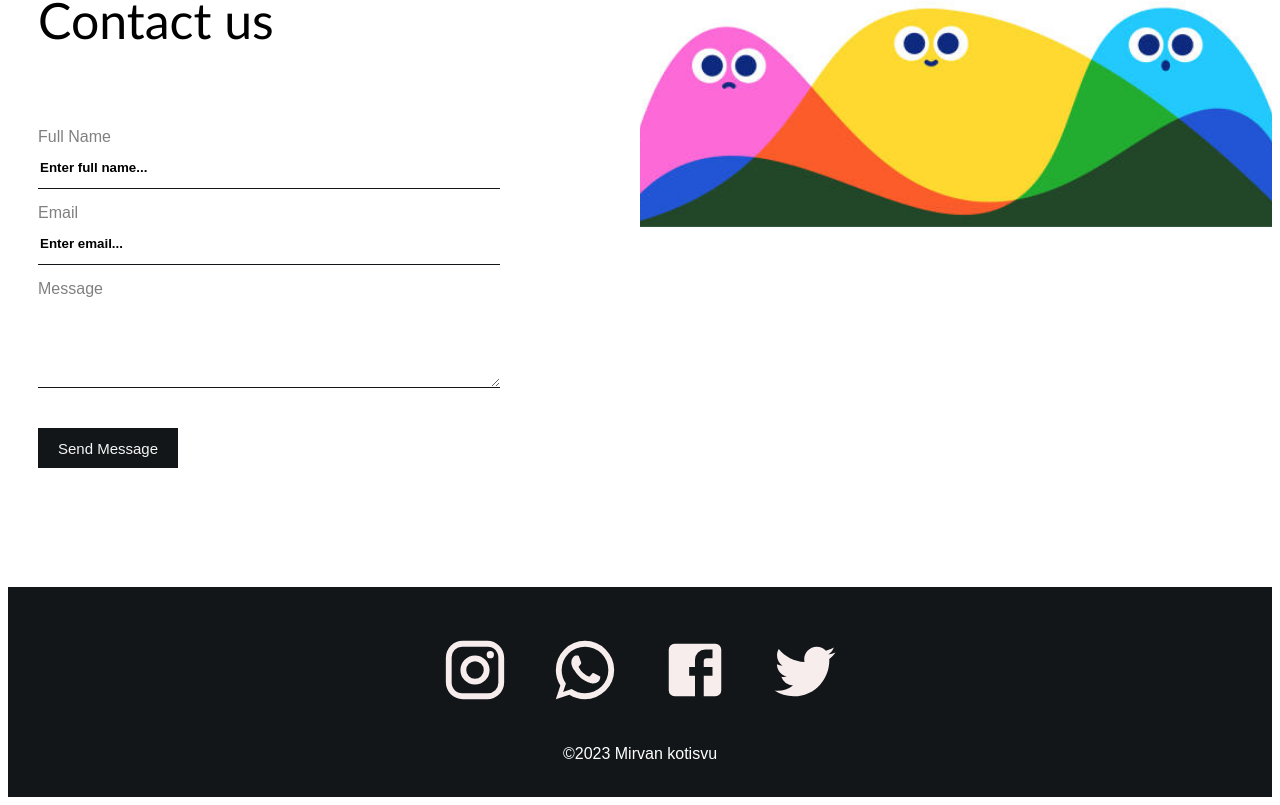
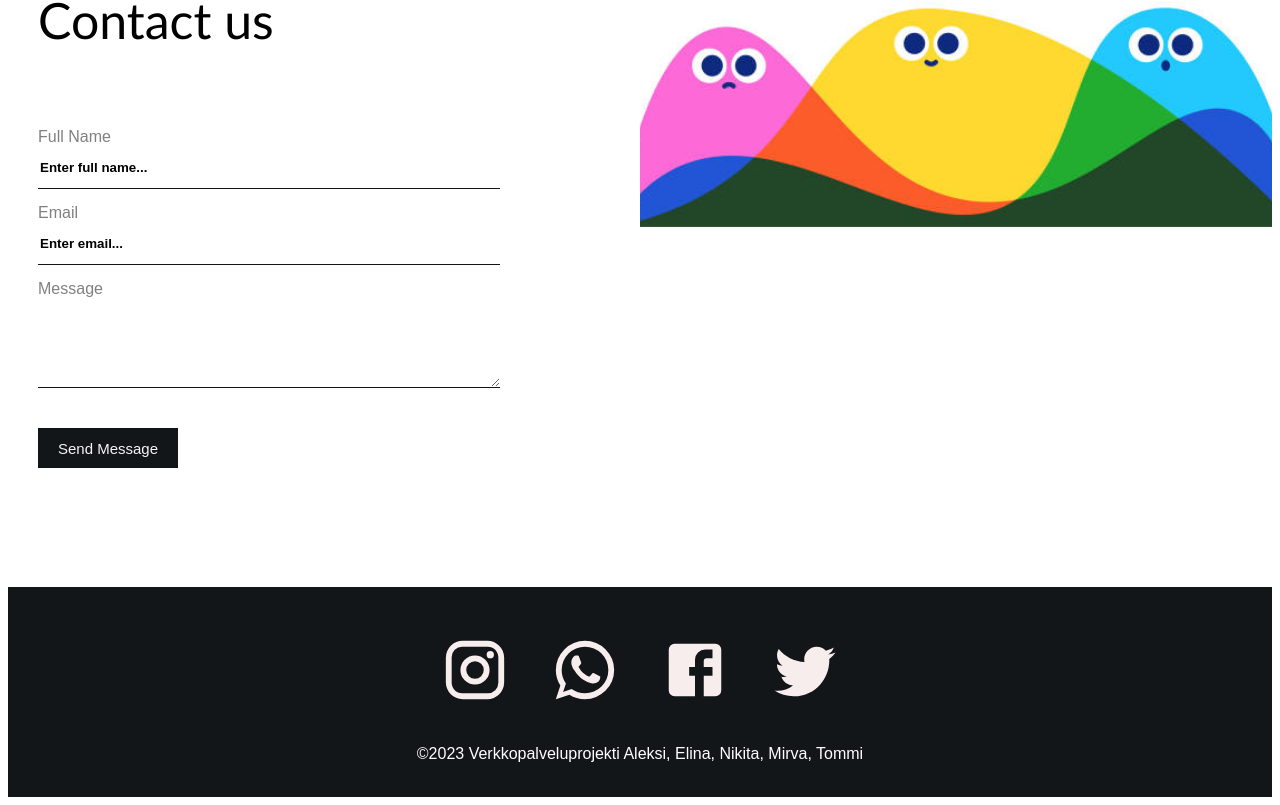
Before and after one commit to mehtae/2023_4B_Verkkopalveluprojekti, a React (Create React App) app: page /Contact in a window 1280 px wide. Shown: the part 241-1046 px from the top of the page. Built offline with nearby package versions, Linux system fonts and the light colour scheme.

Commit message:
tekijänoikeudet

```diff
--- a/src/components/Footer.js
+++ b/src/components/Footer.js
@@ -16,7 +16,8 @@ function footer() {
             <FacebookIcon/>
             <TwitterIcon/>
         </div>
-        <p>&copy;2023 Mirvan kotisvu </p>
+        <p>&copy;2023 Verkkopalveluprojekti
+          Aleksi, Elina, Nikita, Mirva, Tommi </p>
 
     </div>
   )
```
